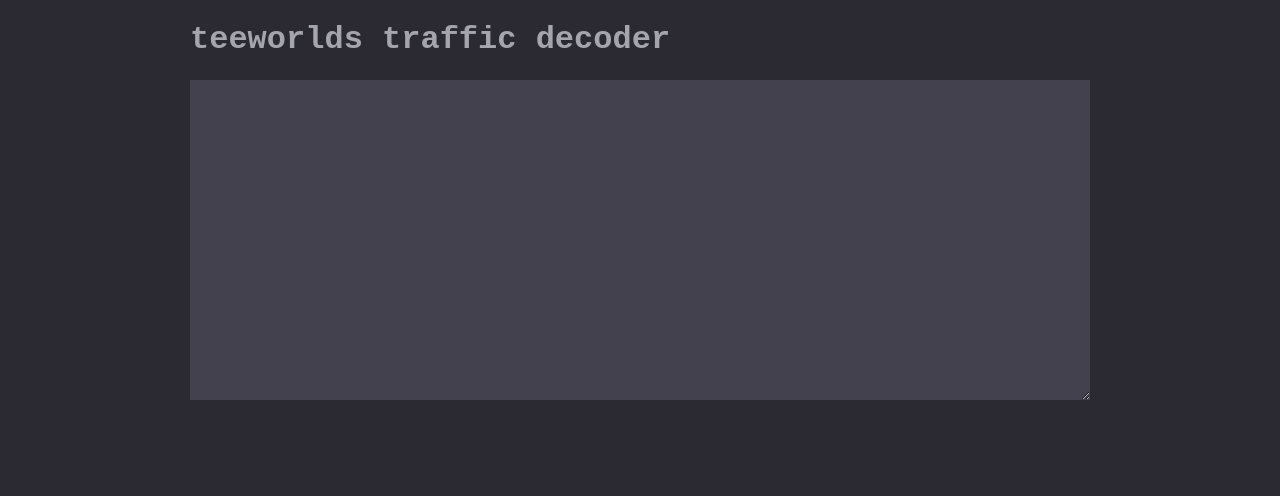
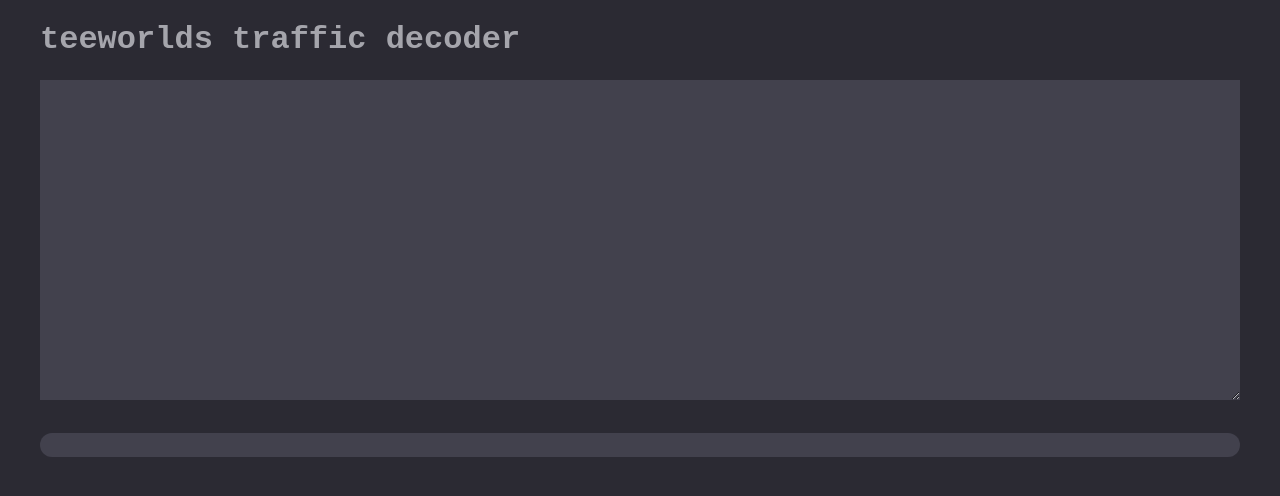
Before and after one commit to ChillerDragon/teeworlds-web-traffic-decoder, a Flask app: page / in a window 1280 px wide. Shown: the top 496 px of the page. Run offline with Flask 3, Linux system fonts and the light colour scheme.

Commit message:
First working version

```diff
--- a/src/tw_packet_decoder.py
+++ b/src/tw_packet_decoder.py
@@ -25,9 +25,9 @@
 
 def twpacket_to_str(packet):
     messages = []
-    messages.append(packet.header)
+    messages.append(str(packet.header))
     for msg in packet.messages:
-        messages.append(msg)
+        messages.append(str(msg))
     return '\n'.join(messages)
 
 def hex_str_to_annotation(hex_str):
--- a/static/css/style.css
+++ b/static/css/style.css
@@ -3,6 +3,7 @@
   border-radius: 1em;
   overflow: scroll;
   font-feature-settings:"liga" 0, "dlig" 0;
+  padding: 12px;
 }
 
 html, body {
@@ -13,7 +14,7 @@
 }
 
 .content {
-  max-width: 900px;
+  max-width: 1200px;
   margin: 10px auto;
 }
 
```
